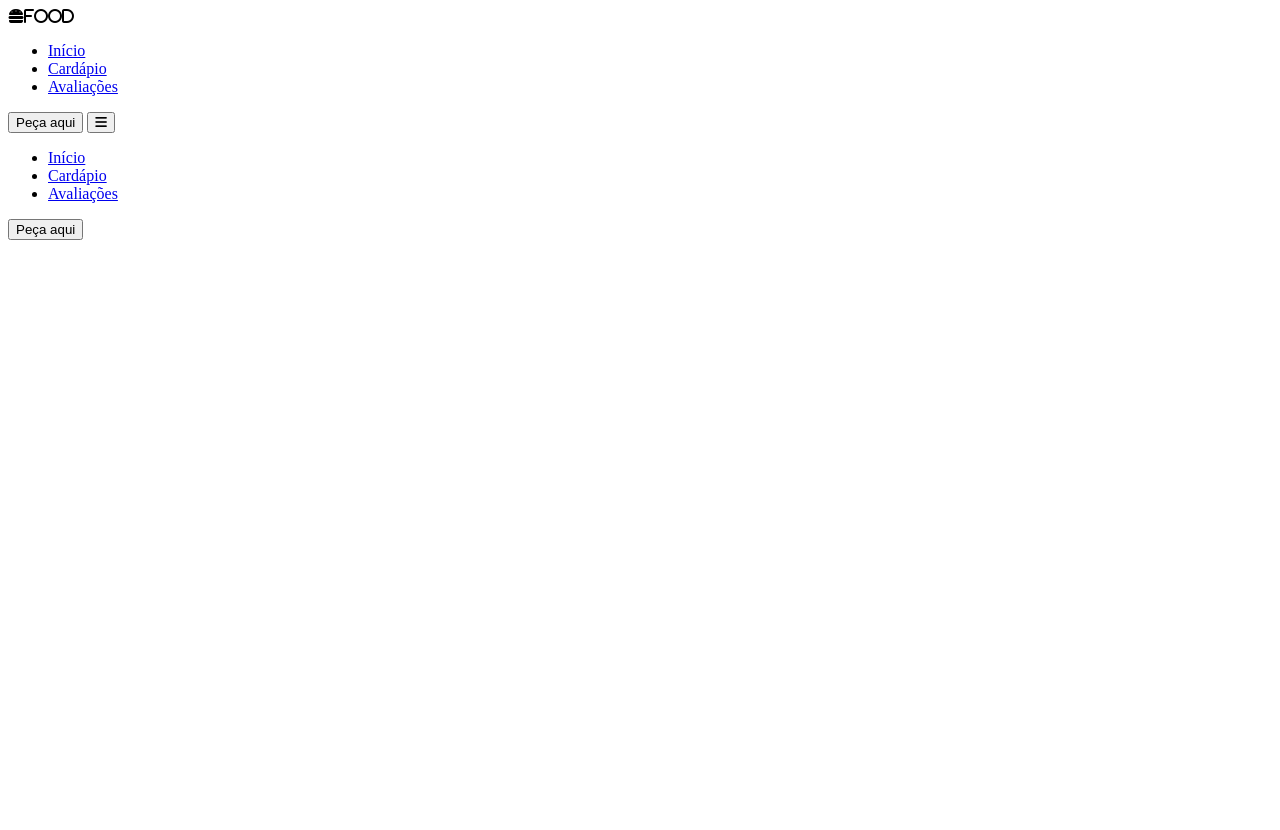
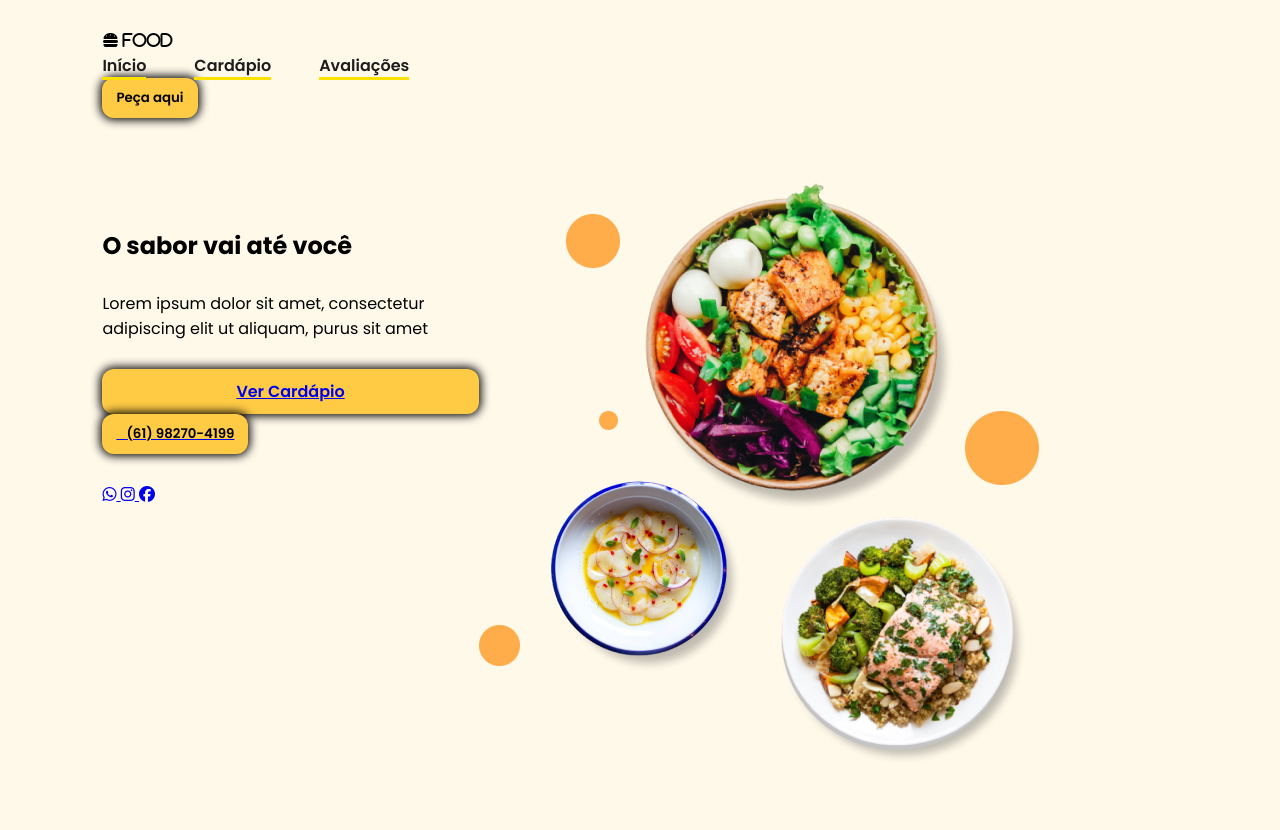
Before and after one commit to BrunoRambo750/Landing-Page-01, a plain HTML site: page index.html in a window 1280 px wide. Before the commit the page ends 800 px from the top, so only its background shows below. Drawn offline with nearby package versions, Linux system fonts and the light colour scheme.

Commit message:
Landing Page Updates
Updated code, learning new concepts, and fixing bugs

```diff
--- a/index.html
+++ b/index.html
@@ -3,15 +3,21 @@
 <head>
     <meta charset="UTF-8">
     <meta name="viewport" content="width=device-width, initial-scale=1.0">
-    <link rel="stylesheet" href="https://cdnjs.cloudflare.com/ajax/libs/font-awesome/6.5.2/css/all.min.css">
-    <title>Landing page Bruno Gabriel Rambo</title>
+    <link rel="stylesheet" href="https://cdnjs.cloudflare.com/ajax/libs/font-awesome/6.5.1/css/all.min.css" integrity="sha512-DTOQO9RWCH3ppGqcWaEA1BIZOC6xxalwEsw9c2QQeAIftl+Vegovlnee1c9QX4TctnWMn13TZye+giMm8e2LwA==" crossorigin="anonymous" referrerpolicy="no-referrer" />
+    <link rel="stylesheet" href="src/styles/styles.css">
+    <link rel="stylesheet" href="src/styles/header.css">
+    <link rel="stylesheet" href="src/styles/home.css">
+
+    <script src="https://cdnjs.cloudflare.com/ajax/libs/jquery/3.7.1/jquery.min.js" integrity="sha512-v2CJ7UaYy4JwqLDIrZUI/4hqeoQieOmAZNXBeQyjo21dadnwR+8ZaIJVT8EE2iyI61OV8e6M8PP2/4hpQINQ/g==" crossorigin="anonymous" referrerpolicy="no-referrer"></script>
+    <title>Landing page</title>
 </head>
 <body>
     <header>
         <nav id="navbar">
-            <i class="fa-solid fa-burger" id="nav_logo">food</i>
+            <i class="fas fa-hamburger" id="nav_logo"> food</i>
+
             <ul id="nav_list">
-                <li class="nav-item">
+                <li class="nav-item active">
                     <a href="#home">Início</a>
                 </li>
                 <li class="nav-item">
@@ -21,13 +27,16 @@
                     <a href="#testimonials">Avaliações</a>
                 </li>
             </ul>
+
             <button class="btn-default">
                 Peça aqui
             </button>
+
             <button id="mobile_btn">
-                <i class="fa-solid fa-bars"></i>
+                <i class="fas fa-bars"></i>
             </button>
         </nav>
+
         <div id="mobile_menu">
             <ul id="mobile_nav_list">
                 <li class="nav-item">
@@ -40,10 +49,60 @@
                     <a href="#testimonials">Avaliações</a>
                 </li>
             </ul>
+
             <button class="btn-default">
                 Peça aqui
             </button>
         </div>
     </header>
+
+    <main id="content">
+        <section id="home">
+            <div class="shape"></div>
+            <div id="cta">
+                <h1 class="title">
+                    O sabor vai até
+                    <span>você</span>
+                </h1>
+
+                <p class="description">
+                    Lorem ipsum dolor sit amet, consectetur
+                    adipiscing elit ut aliquam, purus sit amet
+                </p>
+
+                <div id="cta_buttons">
+                    <a href="#" class="btn-default">
+                        Ver Cardápio
+                    </a>
+
+                    <a href="tel:+61982704199" id="phone_button">
+                        <button class="btn-default">
+                            <i class="fas-solid fa-phone"></i>
+                            (61) 98270-4199
+                        </button>
+                    </a>
+                </div>
+
+                <div class="social-media-buttons">
+                    <a href="https://wa.me/5561982704199">
+                        <i class="fa-brands fa-whatsapp"></i>
+                    </a>
+
+                    <a href="https://www.instagram.com/brunogrambo?igsh=Z2tlcXlvMjM4aGJy">
+                        <i class="fa-brands fa-instagram"></i>
+                    </a>
+
+                    <a href="https://www.facebook.com/share/HBqWhguffFdsHaj3/?mibextid=qi2Omg">
+                        <i class="fa-brands fa-facebook"></i>
+                    </a>
+                </div>
+            </div>
+            <div id="baner">
+                <img src="src/images/hero.png" alt="">
+            </div>
+        </section>
+    </main>
+
+    <script src="src/javascript/script.js"></script>
 </body>
 </html>
--- a/src/javascript/script.js
+++ b/src/javascript/script.js
@@ -1,3 +1,7 @@
 $(document) .ready(function(){
+    $('#mobile_btn').on ('click', function( ) {
+       $('#mobile_menu').toggleClass('active');
+       $('#mobile_btn').find('i').toggleClass('fa-x')
 
+    });
 });
--- a/styles/header.css
+++ b/src/styles/header.css
@@ -54,4 +54,23 @@ border-bottom:3px solid #ffe100;
 
     }
 
+    #mobile_menu.active {
+        display: flex;
+        flex-direction: column;
+        align-items: center;
+
+    }
+    #mobile_nav_list{
+        display: flex;
+        flex-direction: column;
+        gap: 12px;
+        margin:  12px 0px;
+    }
+    #mobile_nav_list .nav-item{
+        list-style: none;
+        text-align: center;
+
+    }
+
+
 }
--- /dev/null
+++ b/src/styles/home.css
@@ -0,0 +1,22 @@
+#home {
+    display: flex;
+    min-height: calc(100vh - 91px);
+    position: relative;
+}
+
+#cta {
+    width: 35%;
+    display: flex;
+    flex-direction: column;
+    gap: 28px;
+    margin-top: 5%;
+}
+
+#cta.title {
+    font-size: 4rem;
+    color: #1d1d1d;
+}
+
+#cta.title span{
+    color: #e9a209;
+}
--- a/styles/styles.css
+++ b/src/styles/styles.css
@@ -9,6 +9,9 @@
 
 body {
     background-color: #fff9ea;
+}
+
+section {padding: 28px 8%;
 }
 
 .btn-default {
```
Also changed, not shown: javascipt/script.js (deleted), src/images/hero.png (added).
